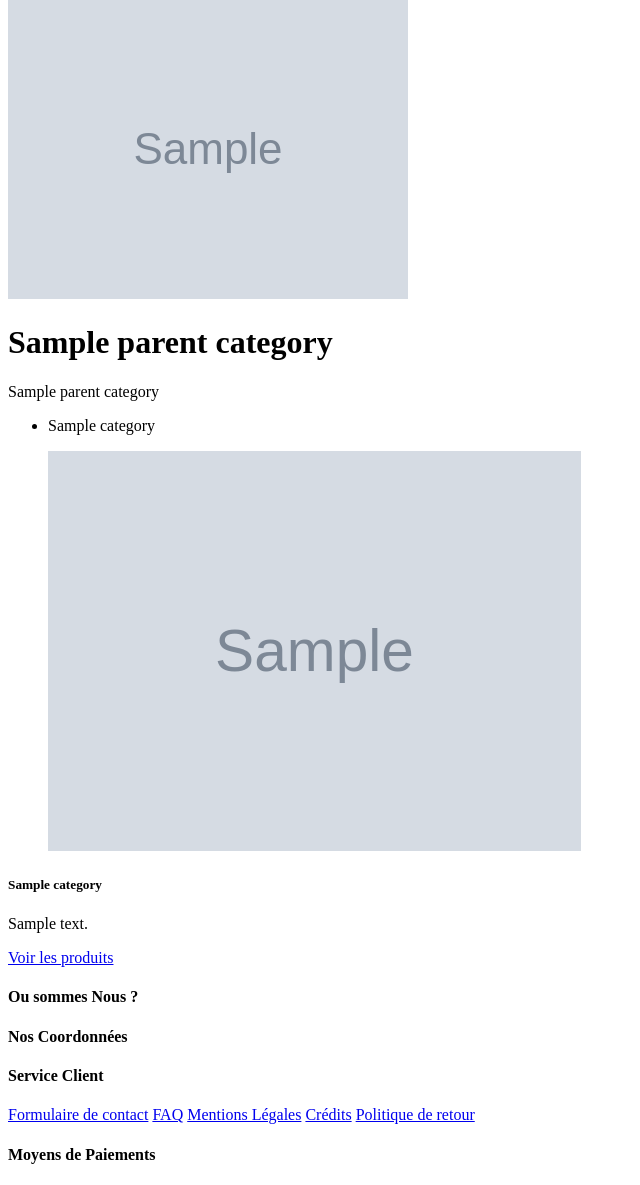
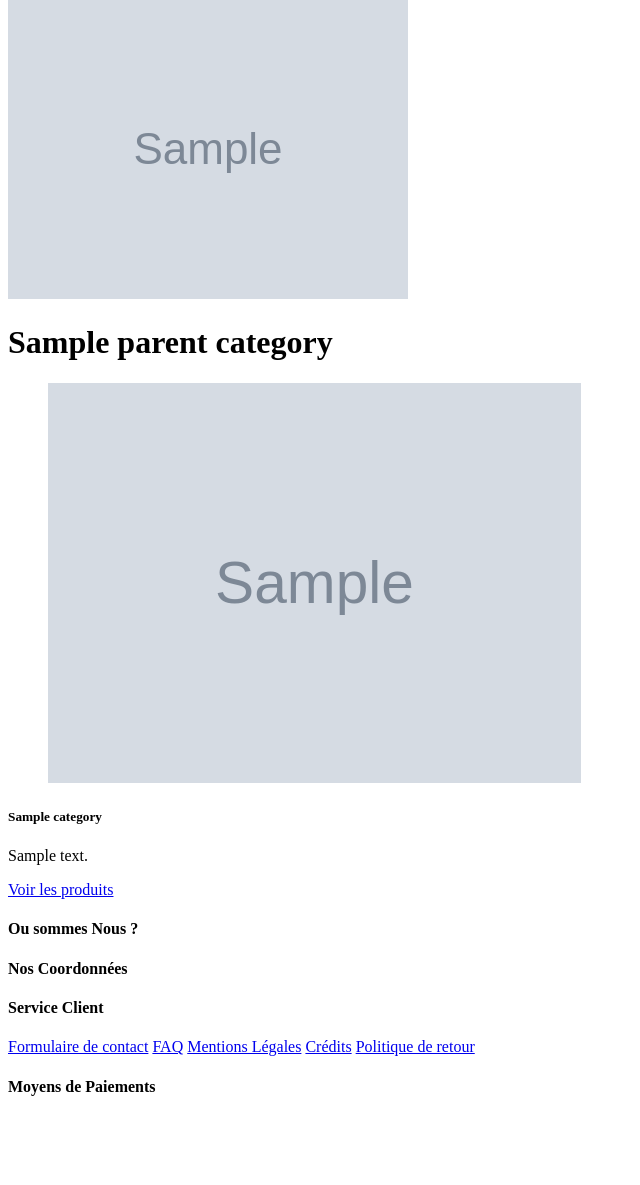
Before and after one commit to Samsuffy0100110/gabyshop-sf-2022-09, a Symfony app: template templates/parent_category/index.html.twig in a window 1280 px wide. Shown: the part 63-1248 px from the top of the page, without its empty margins (0-640 px from the left). After the commit the page ends 1159 px from the top, so only its background shows below. Run offline with Twig, Linux system fonts and the light colour scheme; the template is opened without the code that fills it: most values are stand-ins (such as "Sample title", 1, 10 or a date in 2020); grey boxes marked "Sample" are stand-in pictures; some libraries are stand-ins or nearby versions.

Commit message:
fixed front card problmes in lg screen

```diff
--- a/assets/styles/_product-card.scss
+++ b/assets/styles/_product-card.scss
@@ -1,8 +1,10 @@
 .product-card{
     position: relative;
-    margin-bottom: 3rem;
-    margin-top: 3rem;
     transition: 0.9s ease;
+}
+
+.card{
+    height:100%;
 }
 
 .product-image{
--- a/templates/category/index.html.twig
+++ b/templates/category/index.html.twig
@@ -35,9 +35,9 @@
 				{{ form_widget(form) }}
 				<input type="submit" class="btn btn-outline-primary" value="Rechercher">
 				{{ form_end(form) }}
-				<div class="row row-cols-auto">
+				<div class="row mb-5">
 					{% for product in products %}
-						<div class="col mx-auto">
+						<div class="col mx-auto mb-2">
 							<a href="{{ path('product_show', { parentCategory: product.category.parent.slug, category: product.category.slug, product: product.slug }) }}">
 								<div class="card m-2 product-card shadow product-card-image" style="width:18rem;">
 									<img src="{{ ('/images/products/' ~ product.image0) }}" class="w-100 card-img-top img-fluid" alt="{{ product.name }}">
@@ -51,6 +51,5 @@
 					{% endfor %}
 				</div>
 			</div>
-		</div>
 	</div>
 </div>{% endblock %}
--- a/templates/parent_category/index.html.twig
+++ b/templates/parent_category/index.html.twig
@@ -15,8 +15,6 @@
 			</small></i>
 			</div>
 		</div>
-	</div>
-	<div class="container">
 		<div class="row">
 			<div class="col-lg-12 mt-5 mb-5">
 				<div class="card text-white fw-bold shadow">
@@ -27,24 +25,7 @@
 				</div>
 			</div>
 		</div>
-	</div>
-	<div class="container">
-		<div class="row">
-			<div class="col-lg-2 mt-5">
-				<div class="card text-center shadow">
-					<div class="card-header">
-						{{ parentCategory.name }}
-					</div>
-					<ul class="list-group list-group-flush">
-						{% for category in parentCategory.categories %}
-							<li class="list-group-item">{{ category.name }}</li>
-						{% endfor %}
-					</ul>
-				</div>
-			</div>
-			<div class="col-lg-10 mb-5">
-				<div class="container">
-					<div class="row">
+		<div class="row mb-5">
 						{% for category in parentCategory.categories %}
 							<div class="col-lg-6 d-flex justify-content-center mt-5">
 								<div class="card product-card shadow" style="width: 400px;">
@@ -59,9 +40,6 @@
 								</div>
 							</div>
 						{% endfor %}
-					</div>
-				</div>
-			</div>
 		</div>
 	</div>
 {% endblock %}
--- a/templates/product/show.html.twig
+++ b/templates/product/show.html.twig
@@ -87,7 +87,7 @@
 				</div>
 			{% endif %}
 		</div>
-		<div class="row">
+		<div class="row mb-3">
 			<div class="col-12">
 				<div class="card text-center mt-3 mb-5">
 					<div class="card-header">
@@ -107,8 +107,8 @@
 				</div>
 			</div>
 		</div>
-		<div class="row">
-			<div class="col-12">
+		<div class="row mb-3">
+			<div class="col-12 mt-3">
 				<h2 class="text-center">Produits similaires</h2>
 			</div>
 			<div id="carouselProductControls" class="carousel slide" data-ride="carousel">
--- a/templates/security/login/index.html.twig
+++ b/templates/security/login/index.html.twig
@@ -40,4 +40,5 @@
 			</div>
 		</div>
 	</div>
+	{{ render(controller('App\\Controller\\Communication\\NewsLetterController::subscribeForm')) }}
 {% endblock %}
```
Also changed, not shown: templates/includes/randomProducts/index.html.twig (+31 -31 lines), assets/styles/_variables.scss (line endings or trailing spaces), templates/includes/productcarousel/index.html.twig (indentation only).
